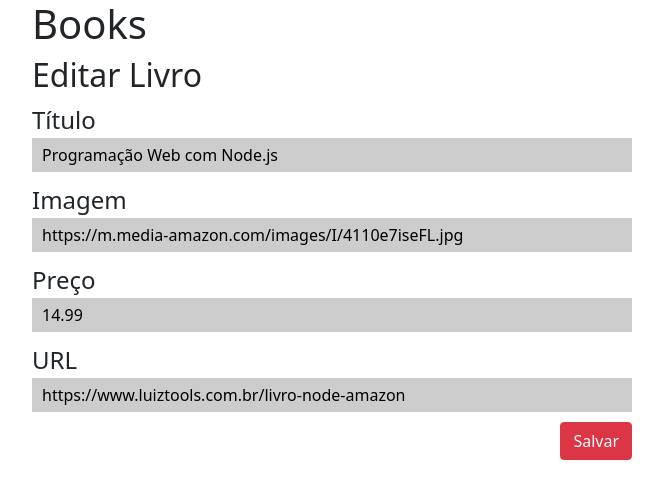
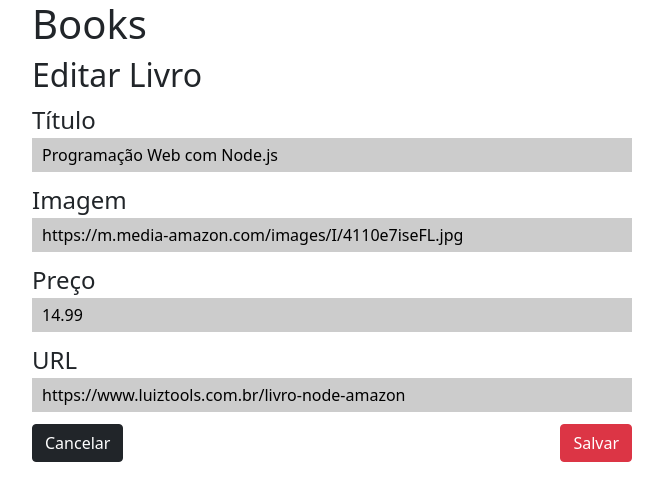
Before and after one commit to WBorg/list-books, a React (Create React App) app: page /edit/1 in a window 1280 px wide. Shown: the top 500 px of the page, without its empty margins (50-713 px from the left). Built offline with nearby package versions, Linux system fonts and the light colour scheme; data requests are answered from the project's data file.

Commit message:
adicionado botao cancelar

```diff
--- a/src/components/Form/Form.jsx
+++ b/src/components/Form/Form.jsx
@@ -82,7 +82,11 @@ const initialValue = {
                         <label htmlFor="url"> URL </label>
                         <input type="text" name="url" id="url" onChange={onChange} value={values.url} />
                     </div>
-                    <Button className={formCss.btn} variant="danger" type="submit">Salvar</Button>
+
+                     <Button className={formCss.btnCancelar} type="button" variant="dark" onClick={()=>navigate('/')}>Cancelar</Button>
+                     <Button className={formCss.btnSalvar} type="submit" variant="danger">Salvar</Button>
+
+
                </form>
 
         </section>
--- a/src/components/Form/form.module.css
+++ b/src/components/Form/form.module.css
@@ -4,6 +4,7 @@
     flex-direction: column;
     align-items: flex-start;
     gap: 10px;
+    position: relative;
 }
 
 .wrapper{
@@ -32,6 +33,13 @@
     margin-bottom: 20px;
 }
 
-.btn{
-    margin-left: auto ;
+.btnCancelar{
+   position:absolute;
+   bottom: -50px;
+   left: 0;
 }
+.btnSalvar{
+    position: absolute;
+    bottom: -50px;
+    right: 0;
+}
```
